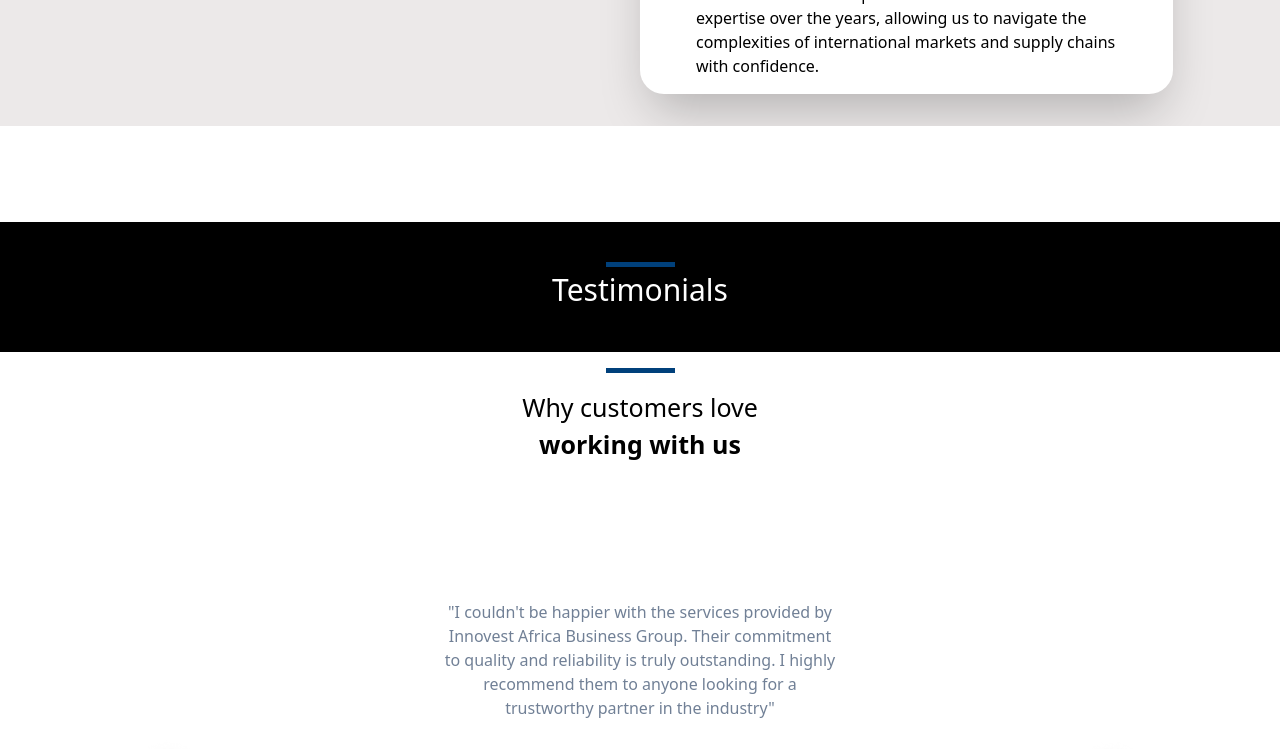
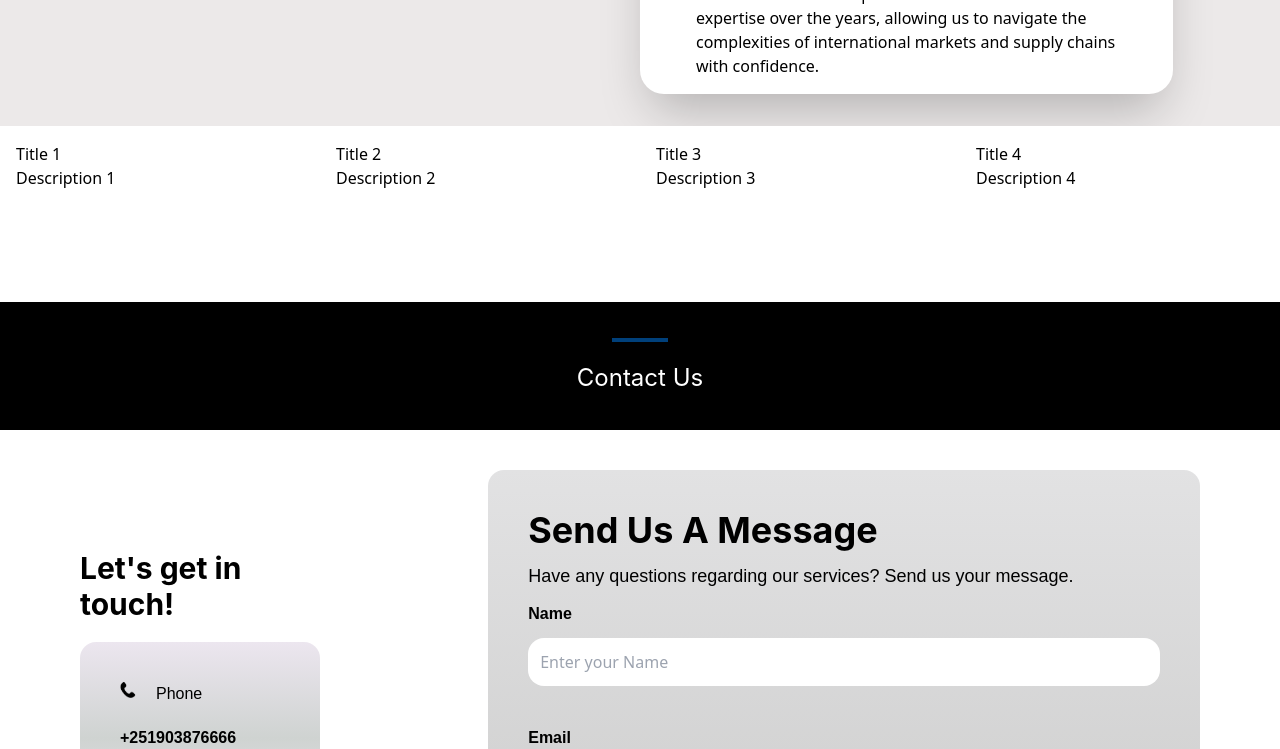
Before and after one commit to Upsurge-Tech/innovest, a React (Create React App) app: page / in a window 1280 px wide. Shown: the part 4700-5449 px from the top of the page. Built offline with nearby package versions, Linux system fonts and the light colour scheme.

Commit message:
add testimonials page

```diff
--- a/src/components/partner/partner.jsx
+++ b/src/components/partner/partner.jsx
@@ -1,70 +1,151 @@
-import Carousal from "../partner/carousal";
-import React from "react";
-import line from "../../assets/images/partner_img/Line.png";
-import node from "../../assets/images/partner_img/com.jpg";
-import ups from "../../assets/images/partner_img/upsurge.png";
+// // export default Partners;
+// import React, { useState, useEffect } from "react";
+// // import "./App.css"; // Import your Tailwind CSS file
+
+// const Partners = () => {
+//   const [cards, setCards] = useState([
+//     { title: "Card 1", description: "Description for Card 1" },
+//     { title: "Card 2", description: "Description for Card 2" },
+//     { title: "Card 3", description: "Description for Card 3" },
+//     { title: "Card 4", description: "Description for Card 1" },
+//     { title: "Card 5", description: "Description for Card 2" },
+//     { title: "Card 6", description: "Description for Card 3" },
+//   ]);
+
+//   const [currentIndex, setCurrentIndex] = useState(0);
+
+//   useEffect(() => {
+//     const interval = setInterval(() => {
+//       setCurrentIndex((prevIndex) => (prevIndex + 1) % cards.length);
+//     }, 3000); // Adjust the interval as needed
+
+//     return () => clearInterval(interval);
+//   }, [cards.length]);
+
+//   const handleDotClick = (index) => {
+//     setCurrentIndex(index);
+//   };
+
+//   return (
+//     <div className="bg-gray-200 h-screen flex items-center justify-center mx-28">
+//       <div className="relative overflow-hidden w-full">
+//         <div className="flex transition-transform duration-1000 ease-in-out">
+//           {cards.map((card, index) => (
+//             <div
+//               key={index}
+//               className={`w-1/2 transform ${
+//                 index === currentIndex ? "translate-x-0" : "translate-x-full"
+//               }`}
+//             >
+//               <div className="card bg-white p-4 rounded-md shadow-md">
+//                 <h2 className="text-lg font-semibold mb-2">{card.title}</h2>
+//                 <p className="text-gray-600">{card.description}</p>
+//               </div>
+//             </div>
+//           ))}
+//         </div>
+
+//         <div className="absolute bottom-4 left-1/2 transform -translate-x-1/2 flex space-x-2">
+//           {cards.map((_, index) => (
+//             <button
+//               key={index}
+//               onClick={() => handleDotClick(index)}
+//               className={`h-4 w-4 rounded-full ${
+//                 index === currentIndex ? "bg-blue-500" : "bg-gray-300"
+//               }`}
+//             ></button>
+//           ))}
+//         </div>
+//       </div>
+//     </div>
+//   );
+// };
+
+// export default Partners;
+
+// import React, { useState, useEffect } from "react";
+
+// const Partners = () => {
+//   const [cards, setCards] = useState([
+//     { title: "Card 1", description: "Description for Card 1" },
+//     { title: "Card 2", description: "Description for Card 2" },
+//     { title: "Card 3", description: "Description for Card 3" },
+//     { title: "Card 4", description: "Description for Card 4" },
+//     { title: "Card 5", description: "Description for Card 5" },
+//     { title: "Card 6", description: "Description for Card 6" },
+//   ]);
+
+//   const [currentIndex, setCurrentIndex] = useState(0);
+
+//   useEffect(() => {
+//     const interval = setInterval(() => {
+//       setCurrentIndex((prevIndex) => (prevIndex + 1) % cards.length);
+//     }, 3000); // Adjust the interval as needed
+
+//     return () => clearInterval(interval);
+//   }, [cards.length]);
+
+//   return (
+//     <div className="bg-gray-200 h-screen flex items-center justify-center">
+//       <div className="relative overflow-hidden w-full">
+//         <div
+//           className="flex items-center space-x-4 transition-transform duration-1000 ease-in-out"
+//           style={{ transform: `translateX(-${currentIndex * 100}%)` }}
+//         >
+//           {cards.map((card, index) => (
+//             <div key={index} className="w-full">
+//               <div className="card bg-white p-4 rounded-md shadow-md">
+//                 <h2 className="text-lg font-semibold mb-2">{card.title}</h2>
+//                 <p className="text-gray-600">{card.description}</p>
+//               </div>
+//             </div>
+//           ))}
+//         </div>
+//       </div>
+//     </div>
+//   );
+// };
+
+// export default Partners;
+import React, { useState, useEffect } from "react";
+// import "./Slider.css"; // Impo/rt your Tailwind CSS file
 
 const Partners = () => {
+  const [currentIndex, setCurrentIndex] = useState(0);
+  const data = [
+    { title: "Title 1", description: "Description 1" },
+    { title: "Title 2", description: "Description 2" },
+    { title: "Title 3", description: "Description 3" },
+    { title: "Title 4", description: "Description 4" },
+    // Add more data as needed
+  ];
+
+  useEffect(() => {
+    const interval = setInterval(() => {
+      setCurrentIndex((prevIndex) => (prevIndex + 1) % data.length);
+    }, 1000); // Adjust the interval according to your needs
+
+    return () => clearInterval(interval);
+  }, [currentIndex, data.length]);
+
   return (
-    <div>
-      <div id = "testimonials" className="min-w-screen pt-16 mt-8">
-        <div className="flex flex-col items-center py-10 bg-black text-white text-[30px]">
-          <div className="">
-            <img src={line} alt="img" />
+    <div className="slider-container relative overflow-hidden mx-68">
+      <div
+        className="slider flex transition-transform duration-300 ease-in"
+        // style={{ animation: "slide 5s infinite" }}
+      >
+        {data.map((item, index) => (
+          <div
+            key={index}
+            className="card w-1/3 p-4"
+            style={{ animation: "slide 5s infinite" }}
+          >
+            <div className="card-content">
+              <h2>{item.title}</h2>
+              <p>{item.description}</p>
+            </div>
           </div>
-          <p className="text-center">Testimonials</p>
-        </div>
-        <div className="bg-white text-black">
-          <div className="flex flex-col py-4">
-            <div className="mx-auto">
-              <img src={line}
-               alt="img" />
-            </div>
-            <h1 className="w-[250px] py-4 mx-auto text-center text-[25px]">
-              Why customers love <br />
-              <span className="font-bold">working with us</span>
-            </h1>
-          </div>
-          <Carousal />
-          {/* <div className="md:mt-20 mt-10 ">
-            <div className="flex flex-col">
-              <div className="mx-auto">
-                <img src={line} alt="img" />
-              </div>
-              <p className="text-center text-[30px]">
-                Our
-                <br />
-                <span className="font-bold">Partners</span>
-              </p>
-            </div> */}
-            {/* <div className="mt-10">
-              <div className="flex flex-wrap justify-between md:w-2/3 mx-auto py-4 gap-y-4 md:px-0 px-4">
-                <div className="w-[85px] h-[95px]">
-                  <img src={ups} alt="img" />
-                </div>
-                <div className="w-[105px] h-[105px]">
-                  <img src={node} alt="img" />
-                </div>
-                <div className="w-[105px] h-[105px]">
-                  <img src={node} alt="img" />
-                </div>
-                 */}
-              {/* </div>
-              <div className="flex flex-wrap justify-between md:w-2/3 mx-auto py-4 gap-y-4 md:px-0 px-4">
-              <div className="w-[105px] h-[105px]">
-                  <img src={node} alt="img" />
-                </div>
-                <div className="w-[105px] h-[105px]">
-                  <img src={node} alt="img" />
-                </div>
-                <div className="w-[105px] h-[105px]">
-                  <img src={node} alt="img" />
-                </div> */}
-
-              {/* </div> */}
-            {/* </div> */}
-          {/* </div> */}
-        </div>
+        ))}
       </div>
     </div>
   );
```
